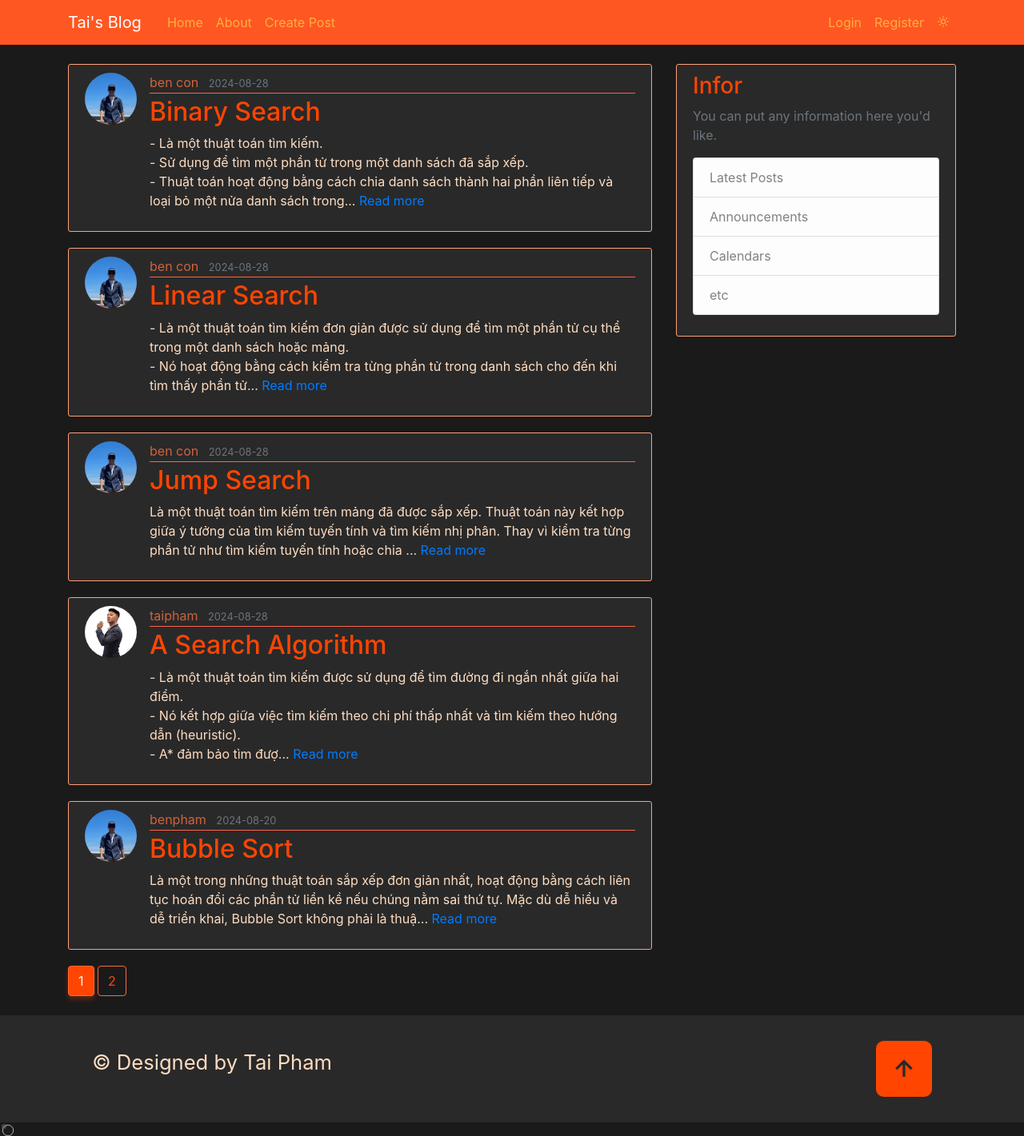
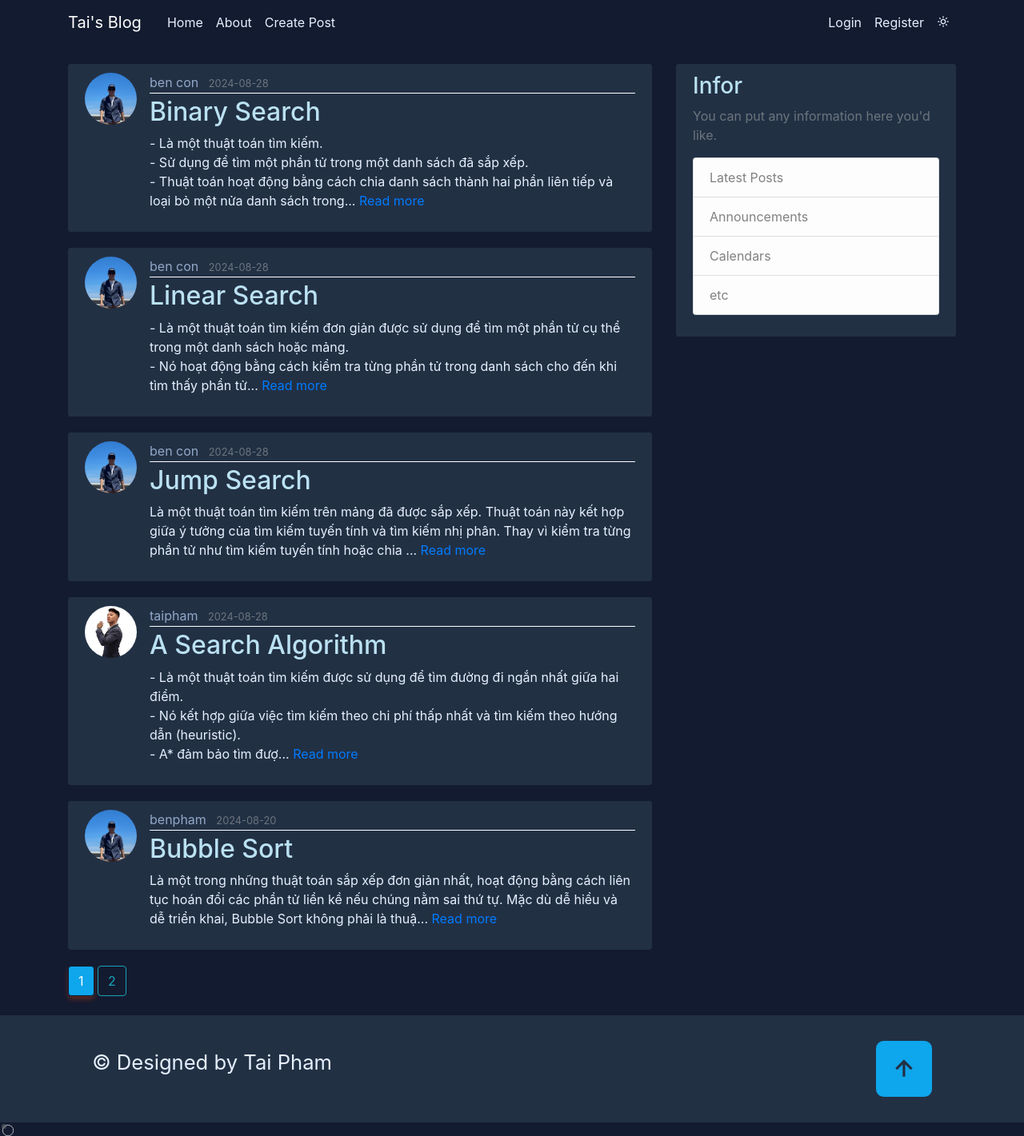
Before and after one commit to taiphamhuu56ld3/blog_flask, a Flask app: page / in a window 1280 px wide. Shown: the whole page at 80% size. Run offline with Flask 3, Linux system fonts and the light colour scheme; some libraries are stand-ins or nearby versions.

Commit message:
[STYLE] F16: Adjust colors for website

```diff
--- a/flaskblog/static/about.css
+++ b/flaskblog/static/about.css
@@ -1,46 +1,3 @@
-:root {
-  /* colors */
-
-  /* Background colors */
-  --bg-oxford-blue: hsla(222, 44%, 13%, 1);
-
-  /* Text colors */
-
-  --text-alice-blue: hsla(216, 100%, 95%, 1);
-  --text-columbia-blue: hsla(199, 69%, 84%, 1);
-
-  /* Gradient colors */
-  --gradient-1: linear-gradient(90deg, #0ea5ea, #0bd1d1 51%);
-  --gradient-2: linear-gradient(90deg, #0ea5ea, #0bd1d1 51%, #0ea5ea);
-
-  /* Border colors */
-  --border-white: hsl(0, 0%, 100%);
-
-  /* Defalut colors */
-  --white: hsl(0, 0%, 100%, 1);
-
-  /* Font size */
-  --fontSize-1: 2.9rem;
-  --fontSize-6: 1.4rem;
-
-  /* Font Weight */
-  --weight-bold: 700;
-  --weight-extraBold: 800;
-
-  /* line height */
-  --lineHeight-1: 1.3;
-
-  /* Border Radius */
-  --radius-6: 6px;
-  --radius-48: 48px;
-
-  /* Spacing */
-  --section-padding: 70px;
-
-  /* Transition */
-  --transition-1: 0.25s ease;
-}
-
 .author img,
 .author span,
 .author button,
@@ -78,7 +35,7 @@
 }
 
 .author .headline {
-  color: var(--text-columbia-blue);
+  color: var(--text-alice-blue);
   line-height: var(--lineHeight-1);
 }
 
--- a/flaskblog/static/footer.css
+++ b/flaskblog/static/footer.css
@@ -4,7 +4,7 @@
     align-items: center;
     flex-wrap: wrap;
     padding: 2rem 9%;
-    background: var(--content-bg-color);
+    background: var(--bg-prussian-blue);
 }
 
 .footer-text,
@@ -22,8 +22,8 @@
     justify-content: center;
     align-items: center;
     padding: .8rem;
-    background: var(--primary-color);
-    border: .2rem solid var(--primary-color);
+    background: var(--bg-carolina-blue);
+    border: .2rem solid var(--bg-carolina-blue);
     border-radius: .6rem;
     z-index: 1;
     overflow: hidden;
@@ -36,7 +36,7 @@
     left: 0;
     width: 0;
     height: 100%;
-    background: var(--primary-color);
+    background: var(--bg-carolina-blue);
     z-index: -1;
     transition: .5s;
 }
@@ -47,17 +47,17 @@
 
 .footer-iconTop a i {
     font-size: 2.4rem;
-    color: var(--content-bg-color);
+    color: var(--bg-prussian-blue);
     transition: .5s;
 }
 
 .footer-iconTop a:hover i {
-    color: var(--primary-color);
+    color: var(--bg-carolina-blue);
 }
 
 /* For animation */
 .footer .animate.scroll {
-    background: var(--content-bg-color);
+    background: var(--bg-prussian-blue);
 }
 
 .footer.show-animate .animate.scroll {
--- a/flaskblog/static/main.css
+++ b/flaskblog/static/main.css
@@ -1,109 +1,145 @@
 :root {
-  /* Main colors */
-  --primary-color: #ff4500;
-  --secondary-color: #ff6a36;
-  --accent-color: #ff6347;
-  --hover-color: #ff6f61;
-  --dark-accent: #e03e00;
+  /* colors */
 
   /* Background colors */
-  --bg-color: #1a1a1a;
-  --content-bg-color: #292929;
+  --bg-carolina-blue: hsla(199, 89%, 49%, 1);
+  --bg-prussian-blue: hsla(216, 33%, 20%, 1);
+  --bg-oxford-blue: hsla(222, 44%, 13%, 1);
+  --bg-oxford-blue-2: hsla(222, 47%, 11%, 1);
 
   /* Text colors */
-  --text-color: #ffddc1;
-  --header-text-color: var(--primary-color);
-  --link-text-color: #ce633d;
 
-  /* Border & effect colors */
-  --border-color: #ffa07a;
-  --separator-color: #ff6347;
-  --hover-metadata: #ff8c00;
+  --text-alice-blue: hsla(216, 100%, 95%, 1);
+  --text-columbia-blue: hsla(199, 69%, 84%, 1);
+  --text-wild-blue-yonder: hsla(216, 33%, 68%, 1);
+  --text-carolina-blue: hsla(199, 89%, 49%, 1);
+  --text-shadow-blue: hsla(217, 24%, 59%, 1);
 
-  /* Navbar colors */
-  --nav-bg-color: #ff5722;
-  --nav-text-color: #ffae42;
+  /* Gradient colors */
+  --gradient-1: linear-gradient(90deg, #0ea5ea, #0bd1d1 51%);
+  --gradient-2: linear-gradient(90deg, #0ea5ea, #0bd1d1 51%, #0ea5ea);
+
+  /* Border colors */
+  --border-prussian-blue: hsla(216, 33%, 20%, 1);
+  --border-white: hsl(0, 0%, 100%);
+  --border-white-alpha-15: hsla(0, 0%, 100%, 0.15);
+
+  /* Defalut colors */
+  --white: hsl(0, 0%, 100%, 1);
+
+  /* Font Family */
+  --fontFamily-noto_sans: "Noto Sans", sans-serif;
+
+  /* Font size */
+  --fontSize-1: 2.9rem;
+  --fontSize-2: 2rem;
+  --fontSize-3: 1.8rem;
+  --fontSize-6: 1.4rem;
+  --fontSize-7: 1.2rem;
+  --fontSize-8: 1.3rem;
+
+  /* Font Weight */
+  --weight-medium: 500;
+  --weight-semiBold: 600;
+  --weight-bold: 700;
+  --weight-extraBold: 800;
+
+  /* line height */
+  --lineHeight-1: 1.3;
+  --lineHeight-2: 1.5;
+  --lineHeight-4: 1.5;
+
+  /* Box Shadow */
+  --shadow-1: 0 8px 20px 0 hsla(0, 0%, 0%, 0.05);
+
+  /* Border Radius */
+  --radius-6: 6px;
+  --radius-circle: 50%;
+  --radius-pill: 200px;
+
+  /* Spacing */
+  --section-padding: 70px;
+
+  /* Transition */
+  --transition-1: 0.25s ease;
+  --cubic-in: cubic-bezier(0.51, 0.03, 0.64, 0.28);
+  --cubic-out: cubic-bezier(0.05, 0.83, 0.52, 0.97);
 }
 
+/* Bright Theme */
 .bright-theme {
-  /* Main colors */
-  --primary-color: #020c8a;
-  --secondary-color: #232092;
-  --accent-color: #272c84;
-  --hover-color: #36378d;
-  --dark-accent: #021e8b;
+  --bg-oxford-blue: #ffffff;
+  --bg-oxford-blue-2: #f5f5f5;
+  --bg-prussian-blue: #f5f5f5;
+  --bg-carolina-blue: #ff4500;
 
-  /* Background colors */
-  --bg-color: #ccc9c9;
-  --content-bg-color: #f6f0f0;
+  --text-alice-blue: #222222;
+  --text-columbia-blue: #333333;
+  --text-wild-blue-yonder: #555555;
+  --text-carolina-blue: #ff4500;
+  --text-shadow-blue: #666666;
 
-  /* Text colors */
-  --text-color: #272933;
-  --header-text-color: var(--primary-color);
-  --link-text-color: #223472;
+  --border-prussian-blue: #dddddd;
+  --border-white: #ffffff;
+  --border-white-alpha-15: rgba(0, 0, 0, 0.1);
 
-  /* Border & effect colors */
-  --border-color: #3f4b88;
-  --separator-color: #2f288a;
-  --hover-metadata: #000dff;
-
-  /* Navbar colors */
-  --nav-bg-color: #1f1695;
-  --nav-text-color: #42ffe3;
+  --gradient-1: linear-gradient(90deg, #ff5722, #ff4500);
+  --gradient-2: linear-gradient(90deg, #ff4500, #ff7845 51%, #ff4500);
 }
 
 body {
-  background: var(--bg-color);
-  color: var(--text-color);
+  background: var(--bg-oxford-blue);
+  color: var(--text-alice-blue);
   margin-top: 5rem;
 }
 
 h1, h2, h3, h5 {
-  color: var(--header-text-color);
+  color: var(--text-columbia-blue);
 }
 
 .ml-2, .mr-2 {
-  color: var(--link-text-color);
+  color: var(--text-wild-blue-yonder);
+}
 }
 
 /* Button styles */
 .btn-outline-info {
-  color: var(--primary-color);
-  border-color: var(--secondary-color);
+  color: var(--bg-carolina-blue);
+  border-color: var(--bg-oxford-blue-2);
   transition: all 0.3s ease-in-out;
 }
 
 .btn-outline-info:hover {
-  background-color: var(--accent-color);
+  background-color: var(--border-prussian-blue);
   color: white;
-  border-color: var(--primary-color);
+  border-color: var(--bg-carolina-blue);
 }
 
 .btn-outline-info:active {
-  background-color: var(--dark-accent);
-  border-color: var(--accent-color);
+  background-color: var(--border-white-alpha-15);
+  border-color: var(--border-prussian-blue);
   color: white;
   box-shadow: 0 3px 8px rgba(255, 69, 0, 0.5) inset;
   transform: scale(0.96);
 }
 
 .btn-info {
-  background-color: var(--primary-color);
-  border-color: var(--secondary-color);
+  background-color: var(--bg-carolina-blue);
+  border-color: var(--bg-oxford-blue-2);
   color: white;
   box-shadow: 0 4px 6px rgba(255, 69, 0, 0.3);
   transition: all 0.3s ease-in-out;
 }
 
 .btn-info:hover {
-  background-color: var(--accent-color);
-  border-color: var(--primary-color);
+  background-color: var(--border-prussian-blue);
+  border-color: var(--bg-carolina-blue);
   box-shadow: 0 6px 12px rgba(255, 69, 0, 0.5);
 }
 
 .btn-info:active {
-  background-color: var(--hover-color);
-  border-color: var(--dark-accent);
+  background-color: var(--text-wild-blue-yonder);
+  border-color: var(--border-white-alpha-15);
   box-shadow: 0 3px 8px rgba(255, 69, 0, 0.7) inset;
   transform: scale(0.96);
 }
@@ -127,20 +163,20 @@ h1, h2, h3, h5 {
 
 /* Content section */
 .content-section {
-  background: var(--content-bg-color);
+  background: var(--bg-prussian-blue);
   padding: 10px 20px;
-  border: 1px solid var(--border-color);
+  border: 1px solid var(--border-prussian-blue);
   border-radius: 3px;
   margin-bottom: 20px;
 }
 
 /* Article styles */
 .article-title {
-  color: var(--header-text-color);
+  color: var(--text-columbia-blue);
 }
 
 a.article-title:hover {
-  color: var(--hover-color);
+  color: var(--text-wild-blue-yonder);
   text-decoration: none;
 }
 
@@ -157,11 +193,11 @@ a.article-title:hover {
 .article-metadata {
   padding-bottom: 1px;
   margin-bottom: 4px;
-  border-bottom: 1px solid var(--separator-color);
+  border-bottom: 1px solid var(--border-white);
 }
 
 .article-metadata a:hover {
-  color: var(--hover-metadata);
+  color: var(--border-white-alpha-15);
   text-decoration: none;
 }
 
```
